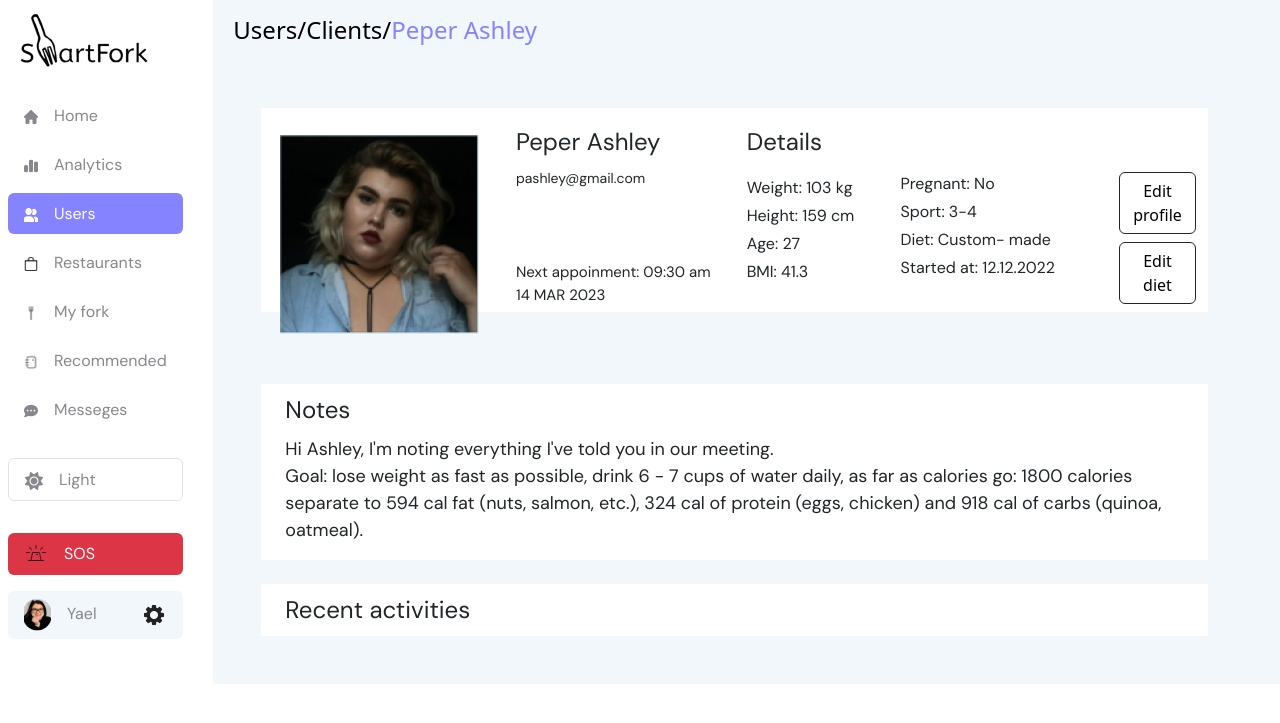
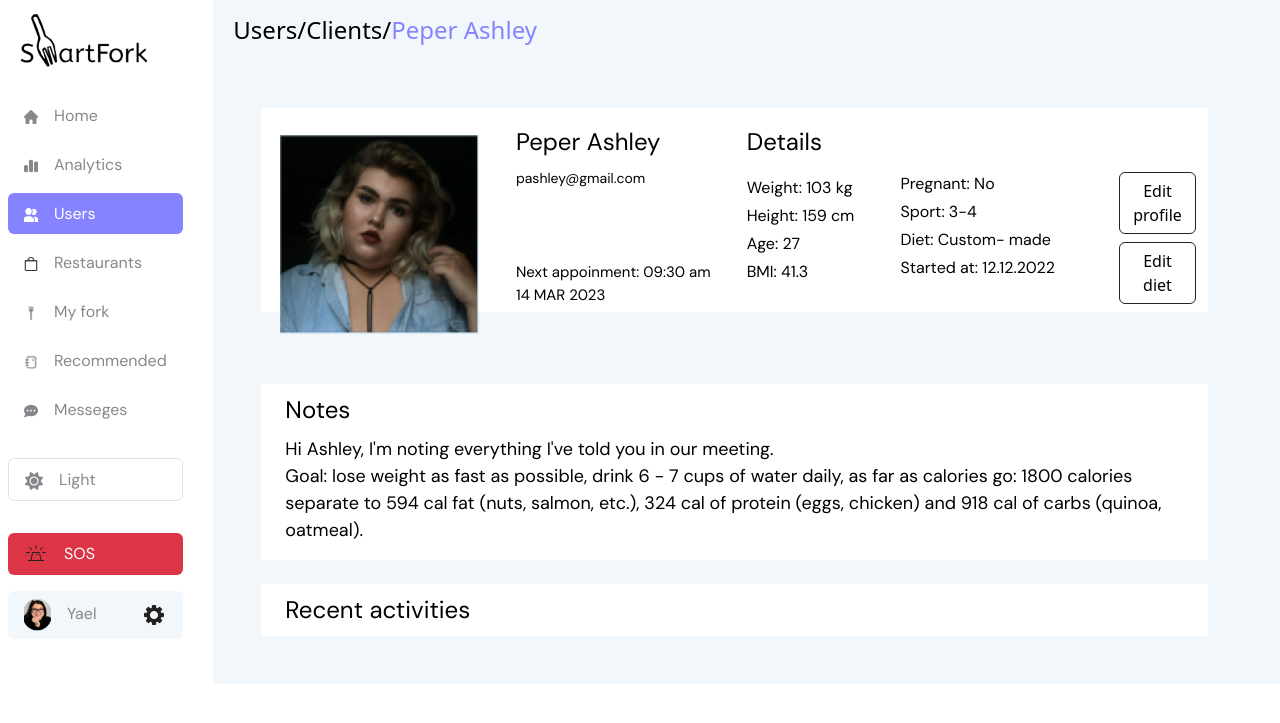
Before and after one commit to yoav1870/html-css-js, a PHP site: page /exercises/smartFork/index2.html in a window 1280 px wide. Shown: the top 723 px of the page. Run offline with PHP 8.4, Linux system fonts and the light colour scheme.

Commit message:
finish-form

```diff
--- a/exercises/smartFork/index2.html
+++ b/exercises/smartFork/index2.html
@@ -91,40 +91,40 @@
                         </div>
                         <div class="col-3 mt-3">
                             <div class="row">
-                                <span style="font-size: 24px;">Peper Ashley</span>
-                                <span class="mt-2" style="font-size: 14px;">pashley@gmail.com</span>
+                                <span style="font-size: 24px; color: black;">Peper Ashley</span>
+                                <span class="mt-2" style="font-size: 14px; color: black;">pashley@gmail.com</span>
                                 <div class="row mt-5"></div>
-                                <span class="mt-4" style="font-size: 15px;">Next appoinment: 09:30 am 14 MAR 2023 </span>
+                                <span class="mt-4" style="font-size: 15px;color: black;">Next appoinment: 09:30 am 14 MAR 2023 </span>
                             </div>
                         </div>
                         <div class="col-2 mt-3">
                             <div class="row">
-                                <span style="font-size: 24px;">Details</span>
-                                <span class="mt-3" >Weight: 103 kg</span>
-                                <span class="mt-1">Height: 159 cm</span>
-                                <span class="mt-1">Age: 27</span>
-                                <span class="mt-1">BMI: 41.3</span>
+                                <span style="font-size: 24px;color: black;">Details</span>
+                                <span class="mt-3" style=" color:black;">Weight: 103 kg</span>
+                                <span class="mt-1"style=" color:black;">Height: 159 cm</span>
+                                <span class="mt-1"style=" color:black;">Age: 27</span>
+                                <span class="mt-1"style=" color:black;">BMI: 41.3</span>
                             </div>
                         </div>
                         <div class="col-3 mt-5">
                             <div class="row">
-                                <span class="mt-3" >Pregnant:  No</span>
-                                <span class="mt-1">Sport: 3-4</span>
-                                <span class="mt-1">Diet: Custom- made</span>
-                                <span class="mt-1">Started at: 12.12.2022</span>
+                                <span class="mt-3"style=" color:black;" >Pregnant:  No</span>
+                                <span class="mt-1"style=" color:black;">Sport: 3-4</span>
+                                <span class="mt-1"style=" color:black;">Diet: Custom- made</span>
+                                <span class="mt-1"style=" color:black;">Started at: 12.12.2022</span>
                             </div>
                         </div>
                         <div class="col-1">
                             <div class="row mt-5"></div>
                             <div class="row mt-3">
                                 <button type="button" class="btn btn-outline-dark">
-                                    <a href="#" class="text-black" style="text-decoration:none;" >Edit profile</a>
+                                    <a href="#" class="text-black" style="text-decoration:none;color:black;" >Edit profile</a>
                                 </button>
 
                             </div>
                             <div class="row my-2">
                                 <button type="button" class="btn btn-outline-dark">
-                                    <a href="#" class="text-black" style="text-decoration:none;" >Edit diet</a>
+                                    <a href="#" class="text-black" style="text-decoration:none;color:black;" >Edit diet</a>
                                 </button>
                             </div>
 
@@ -134,9 +134,9 @@
                     <div class="row mt-5 mb-4" style="background-color: white;">
                         <div class="col mb-3">
                             <div class="row">
-                                <span class="my-2" style="font-size: 24px; ">Notes</span>
-                                <span style="font-size: 18px; ">Hi Ashley, I'm noting everything I've told you in our meeting.</span>
-                                <span style="font-size: 18px; ">Goal: lose weight as fast as possible, drink 6 - 7 cups of water daily,
+                                <span class="my-2" style="font-size: 24px;color:black; ">Notes</span>
+                                <span style="font-size: 18px; color:black;">Hi Ashley, I'm noting everything I've told you in our meeting.</span>
+                                <span style="font-size: 18px; color:black;">Goal: lose weight as fast as possible, drink 6 - 7 cups of water daily,
                                     as far as calories go: 1800 calories separate to 594 cal fat (nuts, salmon, etc.),
                                     324 cal of protein (eggs, chicken) and 918 cal of carbs (quinoa, oatmeal).
                                 </span>
@@ -146,7 +146,7 @@
                     <div class="row " style="background-color: white;">
                         <div class="col">
                             <div class="row">
-                                <span class="my-2" style="font-size: 24px; ">Recent activities</span>
+                                <span class="my-2" style="font-size: 24px;color:black; ">Recent activities</span>
 
                             </div>
                         </div>
@@ -158,7 +158,7 @@
 
 
     <script src="https://cdn.jsdelivr.net/npm/bootstrap@5.3.0-alpha3/dist/js/bootstrap.bundle.min.js" integrity="sha384-ENjdO4Dr2bkBIFxQpeoTz1HIcje39Wm4jDKdf19U8gI4ddQ3GYNS7NTKfAdVQSZe" crossorigin="anonymous"></script>
-
+    <script src="js/jsSmartFork.js"></script>
 
 
 </body>
```
Also changed, not shown: exercises/ex4/css/style1.css (+5 -5 lines), exercises/ex4/index.html (+8 -7 lines), exercises/ex4/index2.html (+19 -2 lines).
